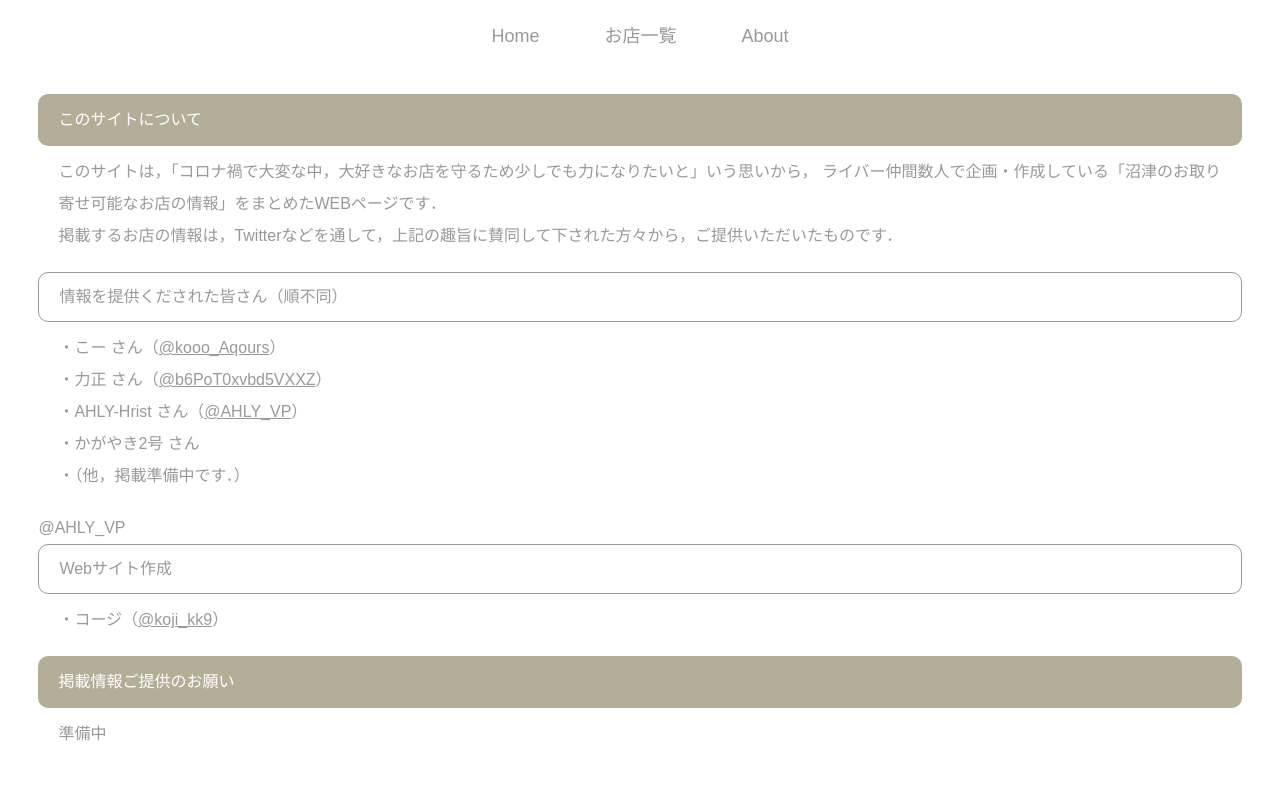
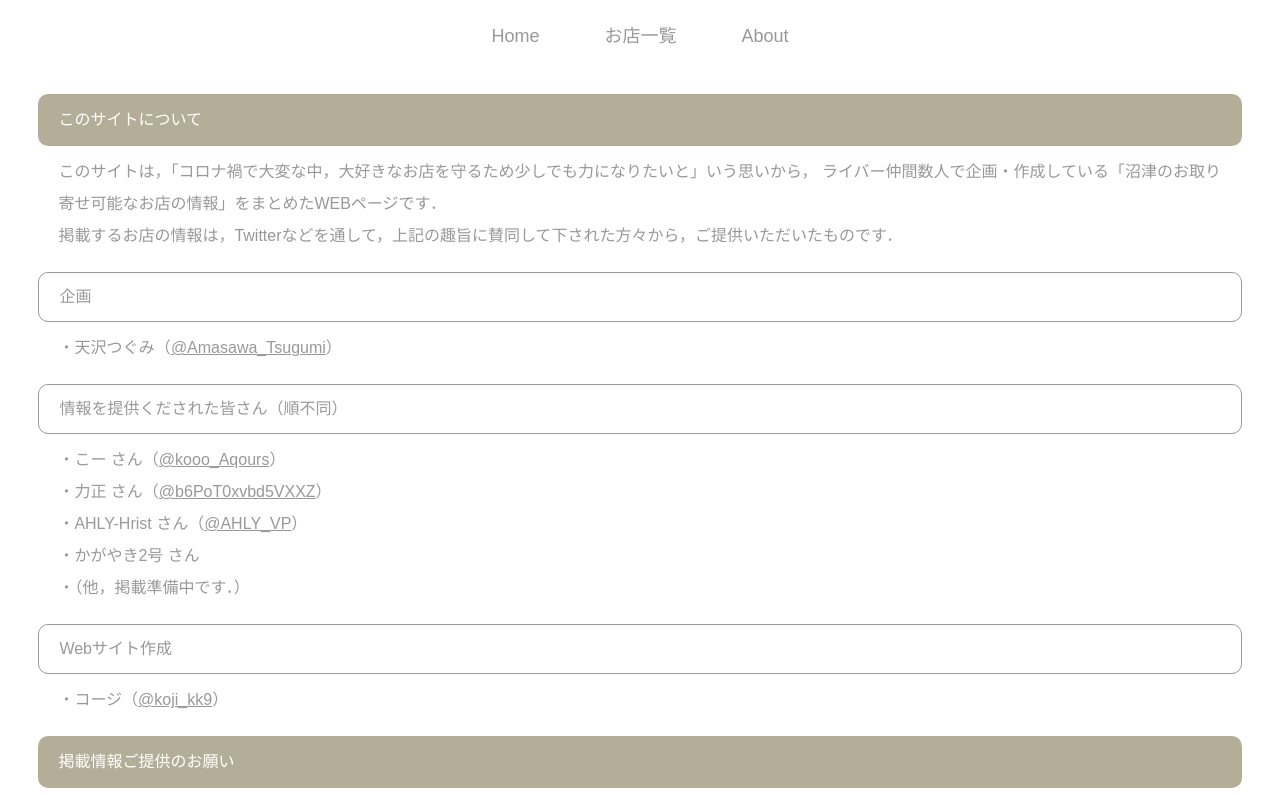
Before and after one commit to koji-kk9/NumazuOtoriyose, a plain HTML site: page docs/about.html in a window 1280 px wide. Shown: the part 120-915 px from the top of the page. Drawn offline with Linux system fonts and the light colour scheme.

Commit message:
Update about.html

```diff
--- a/docs/about.html
+++ b/docs/about.html
@@ -54,6 +54,11 @@
 掲載するお店の情報は，Twitterなどを通して，上記の趣旨に賛同して下された方々から，ご提供いただいたものです．
 </p>
 
+<H3>企画</H3>
+<p>
+・天沢つぐみ（<a href="https://twitter.com/Amasawa_Tsugumi" target="_blank">@Amasawa_Tsugumi</a>）<br>
+</p>
+
 <h3>情報を提供くだされた皆さん（順不同）</h3>
 <p>
 ・こー さん（<a href="https://twitter.com/kooo_Aqours" target="_blank">@kooo_Aqours</a>）<br>
@@ -61,15 +66,20 @@
 ・AHLY-Hrist さん（<a href="https://twitter.com/AHLY_VP" target="_blank">@AHLY_VP</a>）<br>
 ・かがやき2号 さん<br>
 ・（他，掲載準備中です．）<br>
-<!--・○○さん（@aaaa）<br>-->
+<!--・○○さん（<a href="https://twitter.com/****" target="_blank">@****</a>）<br>-->
 <!--・他○名<br>-->
-</p>@AHLY_VP
+</p>
 
 <h3>Webサイト作成</h3>
 <p>・コージ（<a href="https://twitter.com/koji_kk9" target="_blank">@koji_kk9</a>）</p>
 
 <h2>掲載情報ご提供のお願い</h2>
-<p>準備中</p>
+<p>沼津でお取り寄せをしている飲食店・施設などの情報があれば、<br>
+・メール： amasawatsugumi@gmail.com<br>
+・Twitter： <a href="https://twitter.com/Amasawa_Tsugumi" target="_blank">@Amasawa_Tsugumi</a> のDM
+宛にお知らせ頂けますと幸いです！<br>
+(飲食店・施設からの直接のご連絡大歓迎です!!)<br>
+よろしくお願い致します！</p>
 
 <!--
 <h2>お問い合わせ</h2>
```
